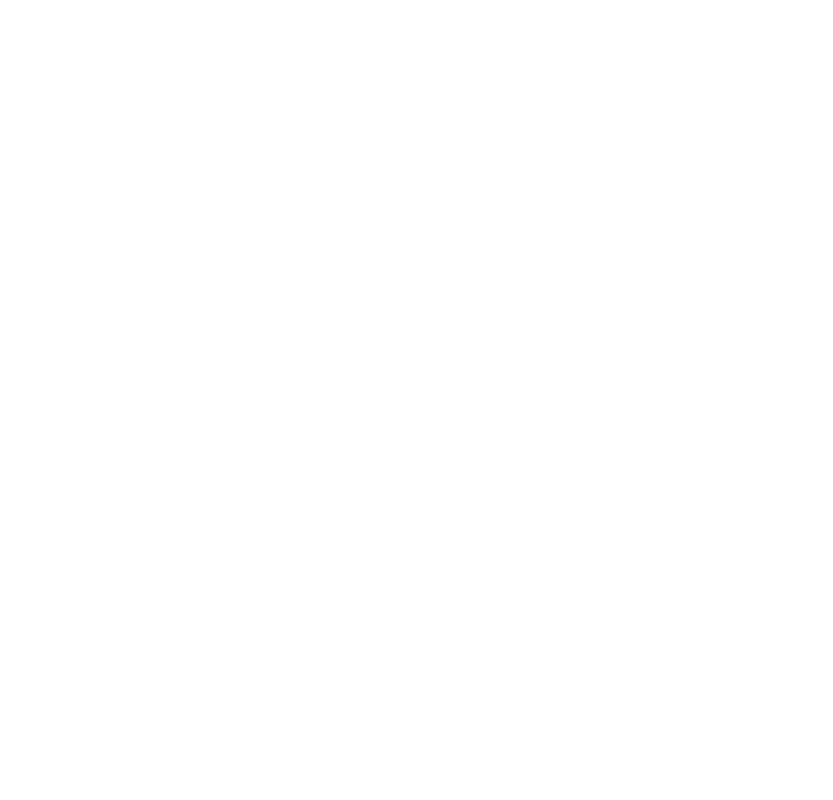
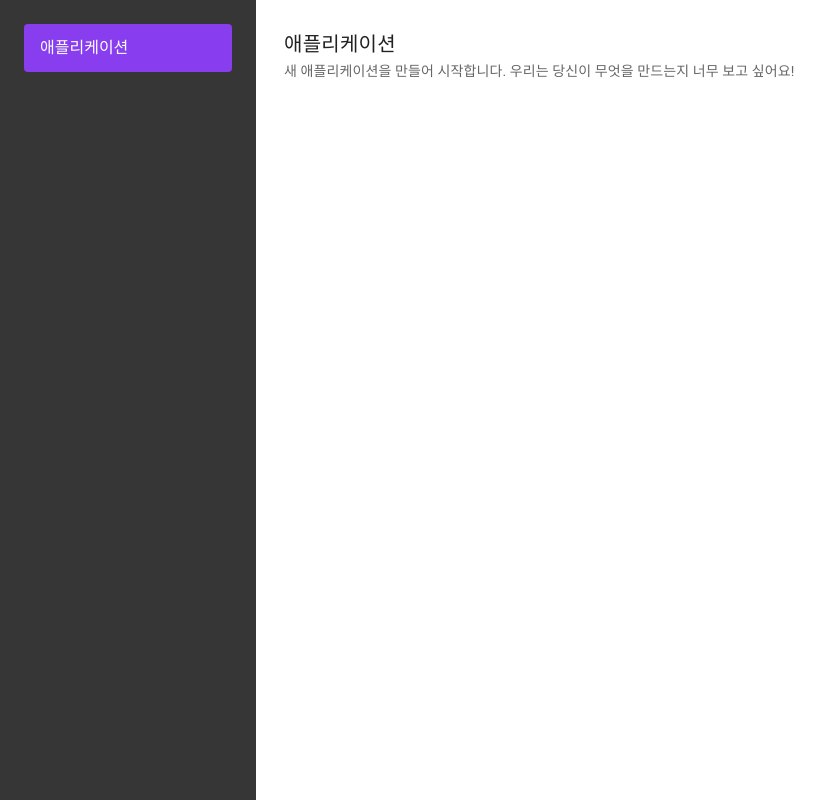
Before and after one commit to momenthana/next, a Vue app: page /apps in a window 1280 px wide. Shown: the whole page, without its empty margins (0-833 px from the left). Built offline with nearby package versions, Linux system fonts and the light colour scheme.

Commit message:
Create Apps view

```diff
--- a/src/App.vue
+++ b/src/App.vue
@@ -1,8 +1,6 @@
 <template>
   <v-app>
-    <v-main>
-      <router-view />
-    </v-main>
+    <router-view />
   </v-app>
 </template>
 
--- /dev/null
+++ b/src/components/Devs.vue
@@ -0,0 +1,35 @@
+<template>
+  <v-main>
+    <v-navigation-drawer app dark floating permanent>
+      <v-list nav class="ma-4">
+        <v-list-item-group active-class="deep-purple accent-4">
+          <v-list-item v-for="item in list" :key="item.title" :to="item.link">
+            <v-list-item-content>
+              <v-list-item-title class="mx-2">
+                {{ item.title }}
+              </v-list-item-title>
+            </v-list-item-content>
+          </v-list-item>
+        </v-list-item-group>
+      </v-list>
+    </v-navigation-drawer>
+
+    <v-container fluid>
+      <slot />
+    </v-container>
+  </v-main>
+</template>
+
+<script>
+import { defineComponent, reactive, toRefs } from "@vue/composition-api"
+
+export default defineComponent({
+  setup() {
+    const state = reactive({
+      list: [{ title: "애플리케이션", link: "/apps" }],
+    })
+
+    return { ...toRefs(state) }
+  },
+})
+</script>
--- a/src/router/index.ts
+++ b/src/router/index.ts
@@ -9,6 +9,11 @@
     name: "Home",
     component: () => import("@/views/Home.vue"),
   },
+  {
+    path: "/apps",
+    name: "Apps",
+    component: () => import("@/views/Apps.vue"),
+  },
 ]
 
 const router = new VueRouter({
--- /dev/null
+++ b/src/views/Apps.vue
@@ -0,0 +1,24 @@
+<template>
+  <Devs>
+    <v-card flat>
+      <v-card-title>애플리케이션</v-card-title>
+      <v-card-subtitle>
+        새 애플리케이션을 만들어 시작합니다. 우리는 당신이 무엇을 만드는지 너무
+        보고 싶어요!
+      </v-card-subtitle>
+    </v-card>
+  </Devs>
+</template>
+
+<script>
+import { defineComponent } from "@vue/composition-api"
+import Devs from "@/components/Devs.vue"
+
+export default defineComponent({
+  components: { Devs },
+
+  setup() {
+    return {}
+  },
+})
+</script>
--- a/src/views/Home.vue
+++ b/src/views/Home.vue
@@ -1,9 +1,9 @@
 <template>
-  <div>
+  <v-main>
     <v-sheet height="300" color="#7f00ff">
       <AppBar />
     </v-sheet>
-  </div>
+  </v-main>
 </template>
 
 <script lang="ts">
```
